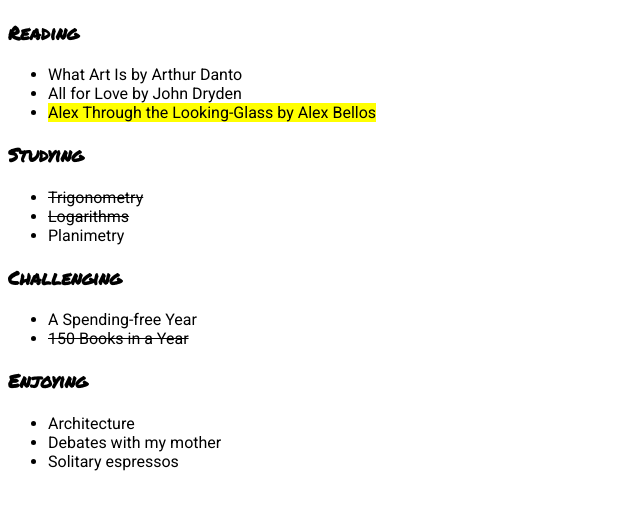
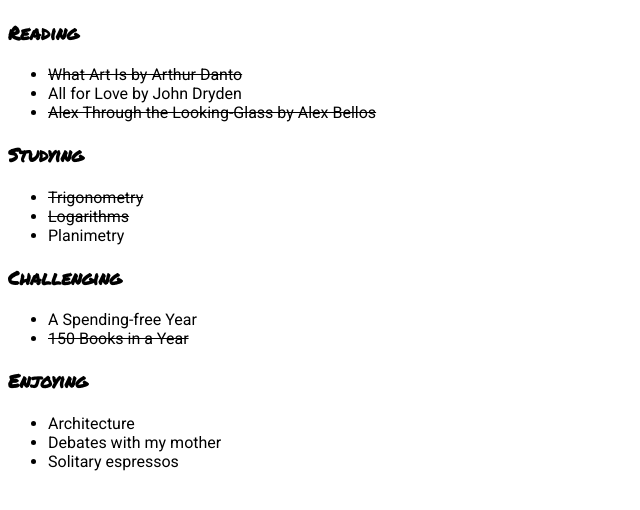
Before and after one commit to egor6417/blog, a plain HTML site: page now.html in a window 1280 px wide. Shown: the whole page, without its empty margins (0-640 px from the left). Drawn offline with Linux system fonts and the light colour scheme.

Commit message:
routine update

```diff
--- a/now.html
+++ b/now.html
@@ -22,9 +22,9 @@ a {
 <body>
 <h3>Reading</h3>
 	<ul>
-		<li>What Art Is by Arthur Danto</li>
+		<li><strike>What Art Is by Arthur Danto</strike></li>
 		<li>All for Love by John Dryden</li>
-		<li><mark>Alex Through the Looking-Glass by Alex Bellos</mark></li>
+		<li><strike>Alex Through the Looking-Glass by Alex Bellos</strike></li>
 	</ul>
 <h3>Studying</h3>
 	<ul>
```
